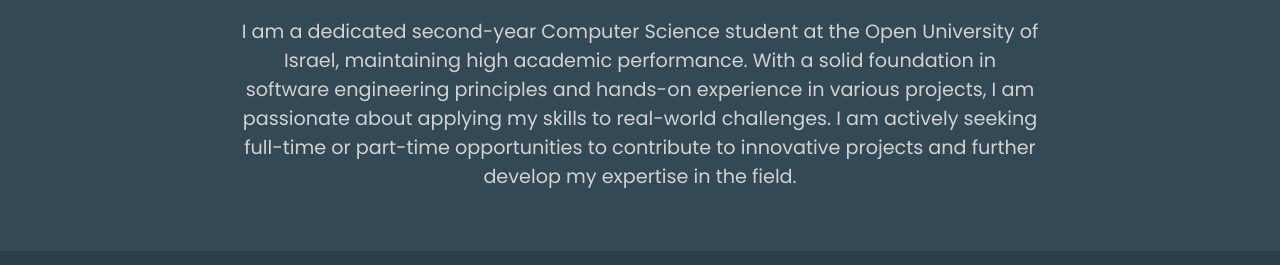
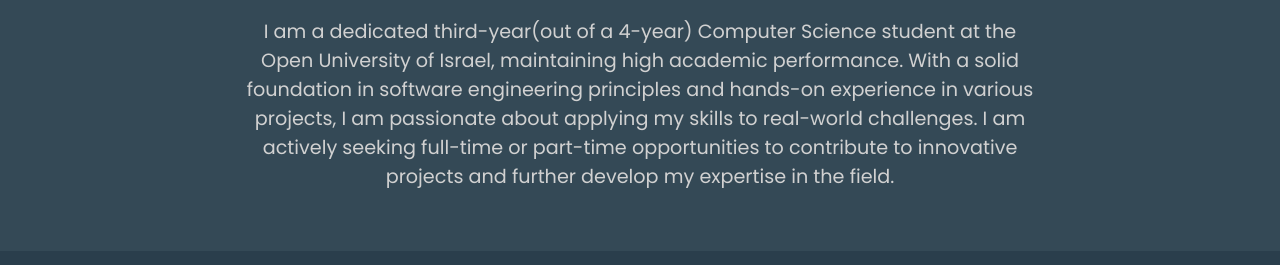
Before and after one commit to OrelKo1/orelko1.github.io, a plain HTML site: page index.html in a window 1280 px wide. Shown: the part 535-800 px from the top of the page. Drawn offline with Linux system fonts and the light colour scheme.

Commit message:
minor text fix

```diff
--- a/index.html
+++ b/index.html
@@ -36,7 +36,7 @@
     <section id="bio-section" class="bio-section">
         <div class="container">
             <h2>About Me</h2>
-            <p class="bio-description">I am a dedicated second-year Computer Science student at the Open University of
+            <p class="bio-description">I am a dedicated third-year(out of a 4-year) Computer Science student at the Open University of
                 Israel, maintaining high academic performance. With a solid foundation in software engineering
                 principles and hands-on experience in various projects, I am passionate about applying my skills to
                 real-world challenges. I am actively seeking full-time or part-time opportunities to contribute to
```
